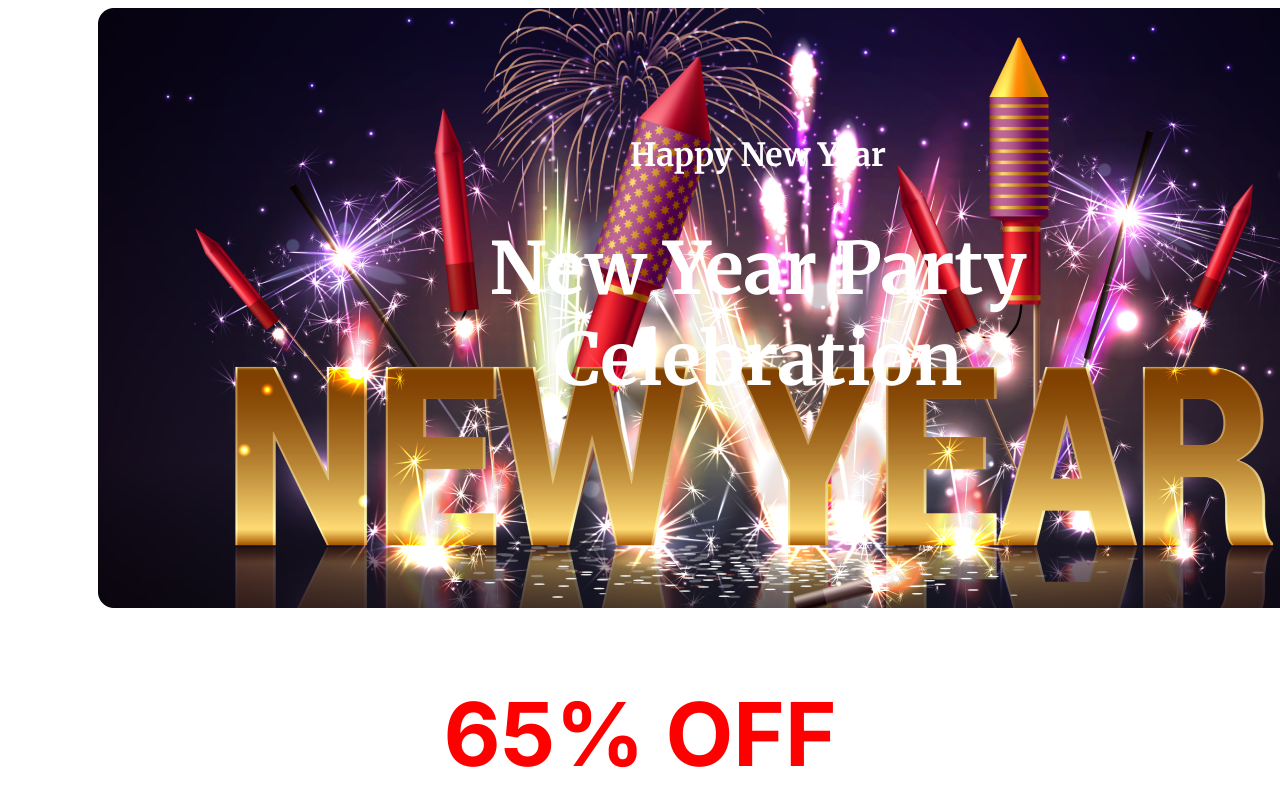
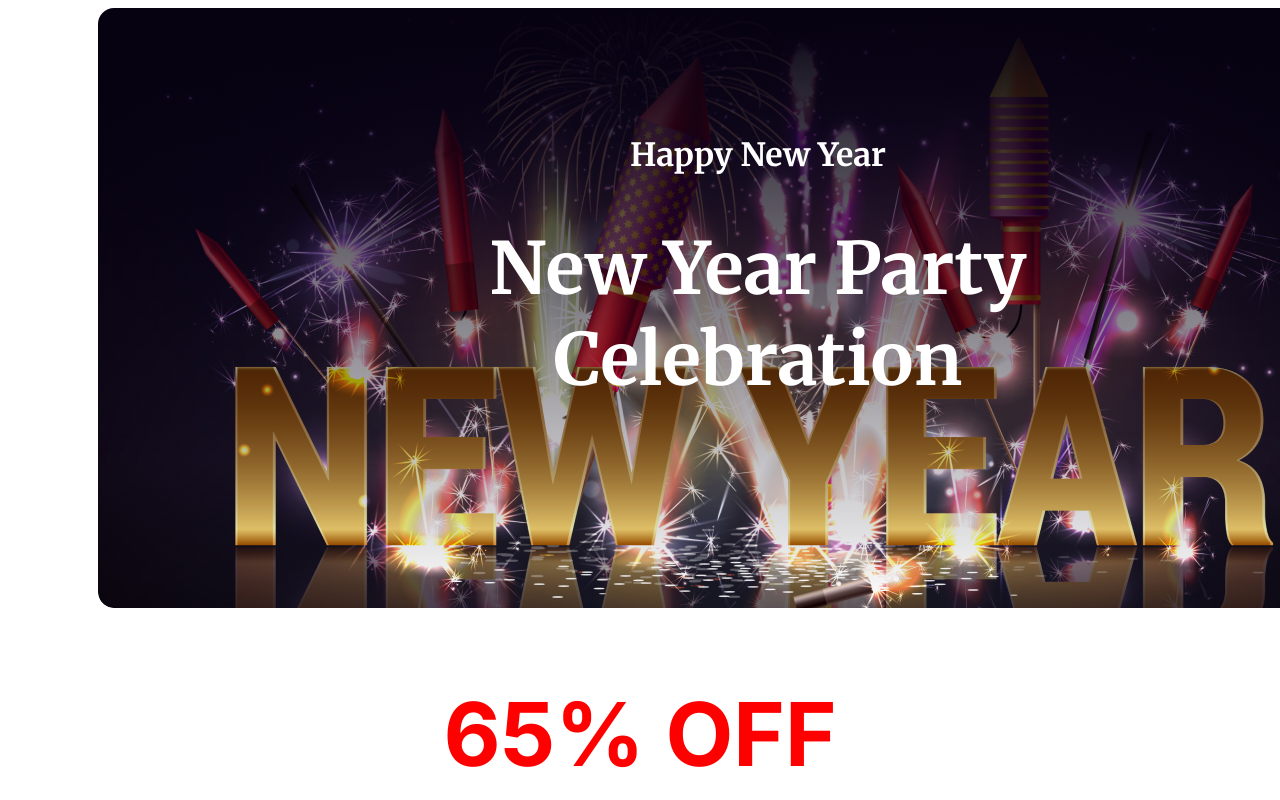
Before and after one commit to Siddikur-22/B9-A1, a plain HTML site: page index.html in a window 1280 px wide. Shown: the top 800 px of the page. Drawn offline with Linux system fonts and the light colour scheme.

Commit message:
added liniar color

```diff
--- a/style.css
+++ b/style.css
@@ -1,8 +1,8 @@
 /* font name:font- family: 'Merriweather', serif;   */
 
-/* footer style */
-.footer {
-    background-image: url('images/Banner\ Image.png');
+/* header style */
+.footer {border-radius: 16px;
+    background: linear-gradient(180deg, #070211 0%, rgba(7, 2, 17, 0.00) 100%),url('images/Banner\ Image.png');
     background-repeat: no-repeat;
     width: 1320px;
     height: 600px;
```
Also changed, not shown: index.html (+1 -1 lines).
